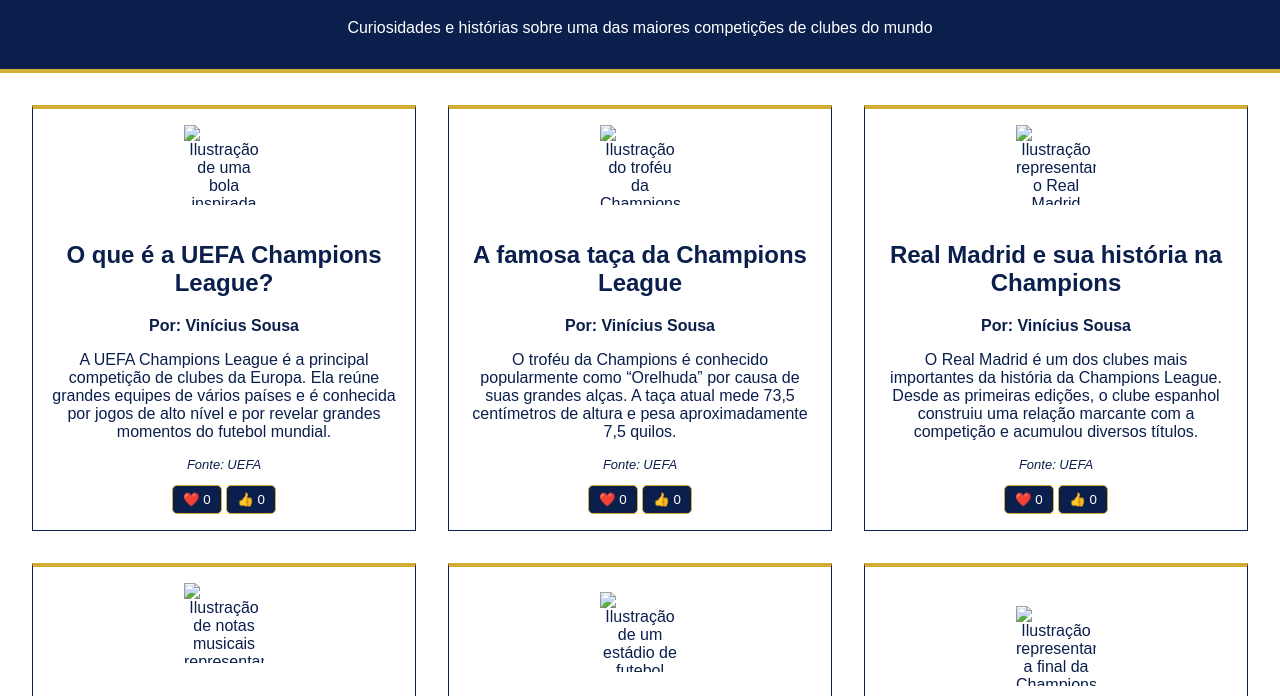
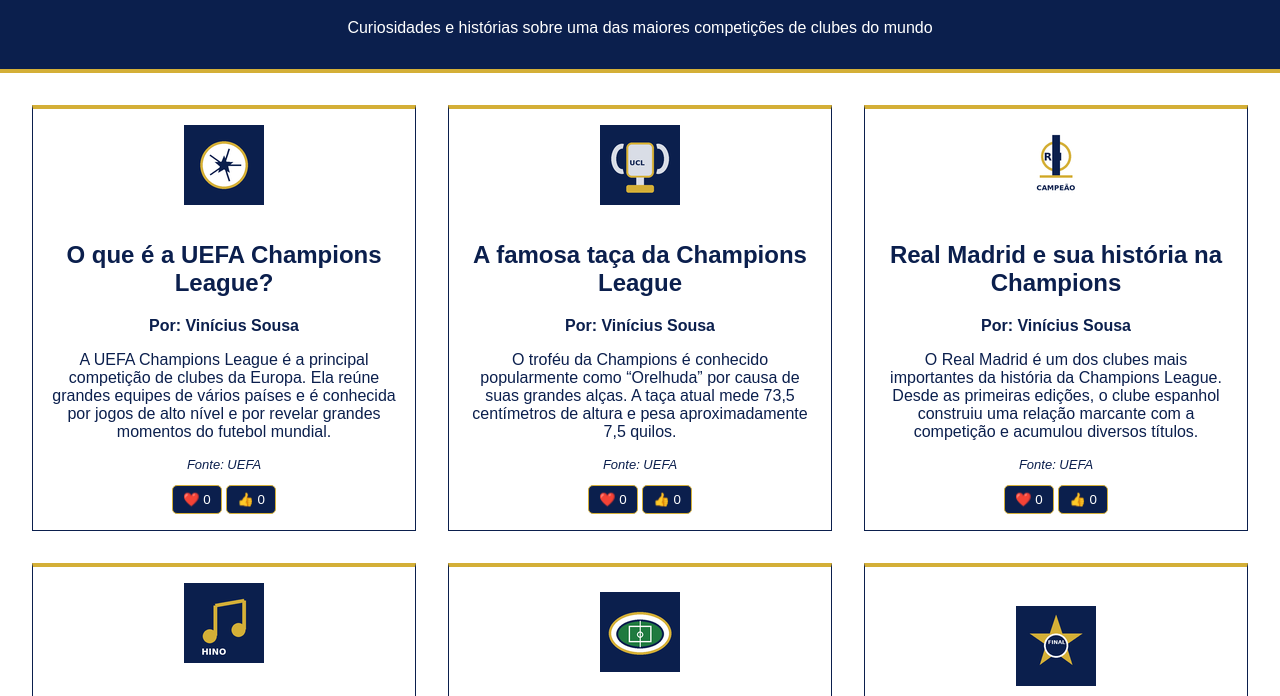
Before and after one commit to viniciussousasilva27-max/aula-2, a plain HTML site: page index.html in a window 1280 px wide. Shown: the part 77-773 px from the top of the page. Drawn offline with Linux system fonts and the light colour scheme.

Commit message:
index.html

```diff
--- a/index.html
+++ b/index.html
@@ -16,7 +16,7 @@
 <main>
 
 <article>
-<img src="imagens/01-bola.png" alt="Ilustração de uma bola inspirada na Champions League">
+<img src="01-bola.png" alt="Ilustração de uma bola inspirada na Champions League">
 <div>
 <h2>O que é a UEFA Champions League?</h2>
 <p class="artigo-autor">Por: Vinícius Sousa</p>
@@ -28,7 +28,7 @@
 </article>
 
 <article>
-<img src="imagens/02-trofeu.png" alt="Ilustração do troféu da Champions League">
+<img src="02-trofeu.png" alt="Ilustração do troféu da Champions League">
 <div>
 <h2>A famosa taça da Champions League</h2>
 <p class="artigo-autor">Por: Vinícius Sousa</p>
@@ -40,7 +40,7 @@
 </article>
 
 <article>
-<img src="imagens/03-real-madrid.png" alt="Ilustração representando o Real Madrid campeão">
+<img src="03-real-madrid.png" alt="Ilustração representando o Real Madrid campeão">
 <div>
 <h2>Real Madrid e sua história na Champions</h2>
 <p class="artigo-autor">Por: Vinícius Sousa</p>
@@ -52,7 +52,7 @@
 </article>
 
 <article>
-<img src="imagens/04-hino.png" alt="Ilustração de notas musicais representando o hino da Champions">
+<img src="04-hino.png" alt="Ilustração de notas musicais representando o hino da Champions">
 <div>
 <h2>A música da Champions League</h2>
 <p class="artigo-autor">Por: Vinícius Sousa</p>
@@ -64,7 +64,7 @@
 </article>
 
 <article>
-<img src="imagens/05-estadio.png" alt="Ilustração de um estádio de futebol">
+<img src="05-estadio.png" alt="Ilustração de um estádio de futebol">
 <div>
 <h2>As grandes noites de Champions</h2>
 <p class="artigo-autor">Por: Vinícius Sousa</p>
@@ -76,7 +76,7 @@
 </article>
 
 <article>
-<img src="imagens/06-final.png" alt="Ilustração representando a final da Champions League">
+<img src="06-final.png" alt="Ilustração representando a final da Champions League">
 <div>
 <h2>A final da Champions League</h2>
 <p class="artigo-autor">Por: Vinícius Sousa</p>
```
